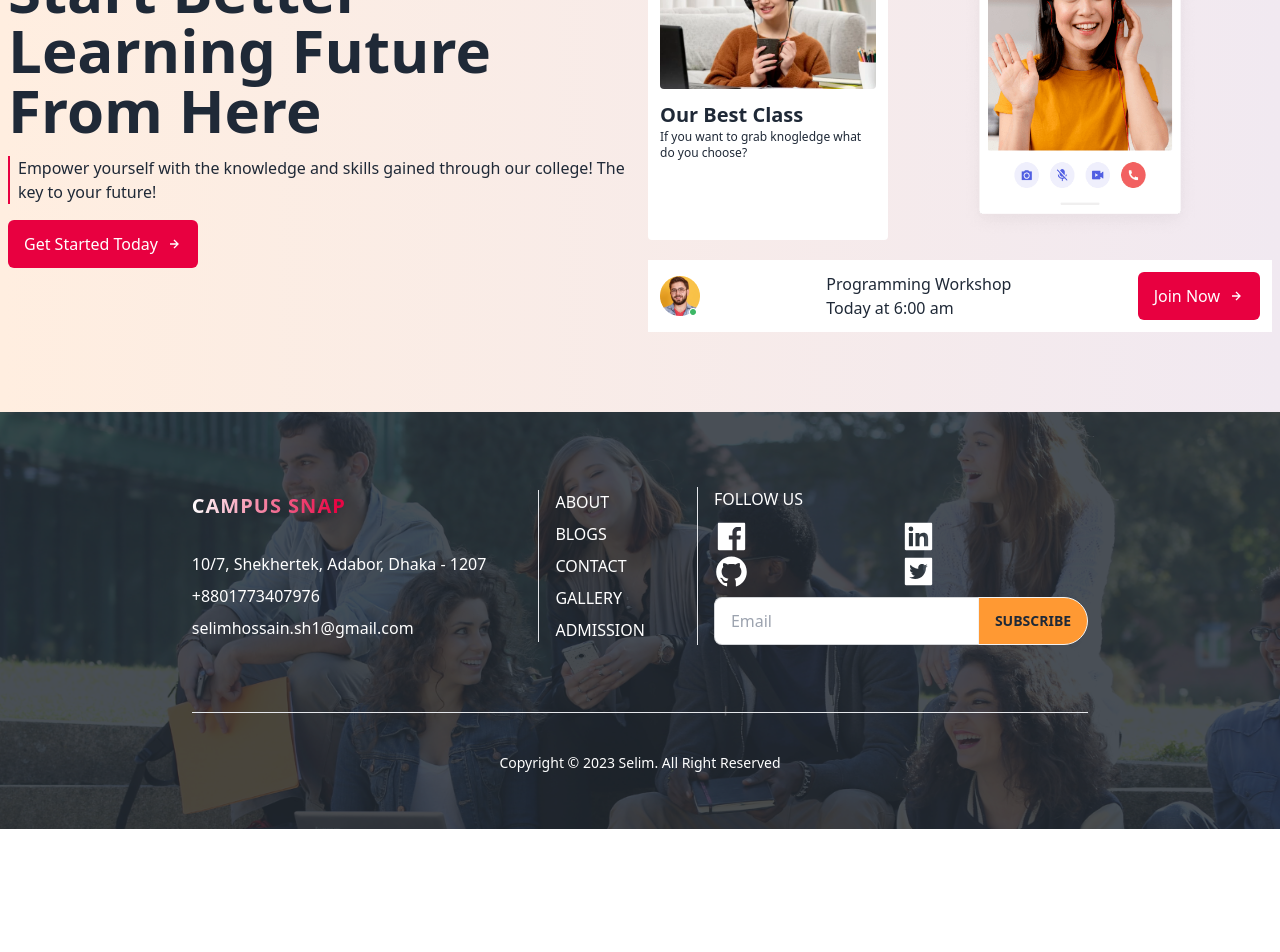
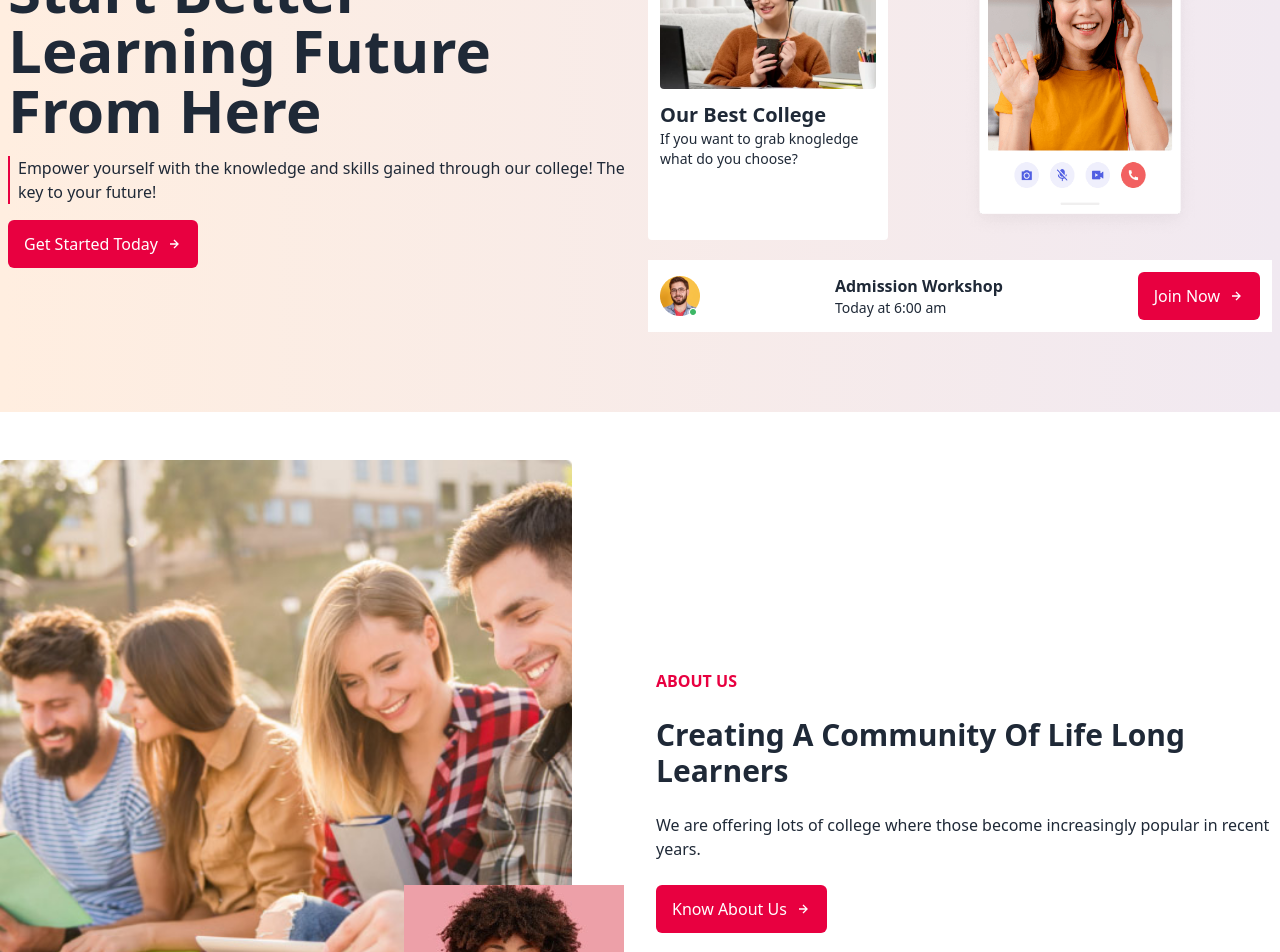
Before and after one commit to selim121/Campus-snap-client, a React (Vite) app: page / in a window 1280 px wide. Shown: the part 160-1112 px from the top of the page. Before the commit the page ends 989 px from the top, so only its background shows below. Built offline with nearby package versions, Linux system fonts and the light colour scheme.

Commit message:
about us added

```diff
--- /dev/null
+++ b/src/pages/AboutUs/AboutUs.jsx
@@ -0,0 +1,26 @@
+import img1 from '../../images/about-us/img1.jpeg'
+import img2 from '../../images/about-us/img2.jpeg'
+import Button from '../Shared/Button/Button';
+
+const AboutUs = () => {
+    return (
+        <div className='py-12 grid grid-cols-1 md:grid-cols-2 items-center md:gap-8'>
+            <div className="">
+                <img className='w-11/12' src={img1} alt="" />
+                <div className="flex justify-end -mt-52">
+                <img src={img2} alt="" />
+                </div>
+            </div>
+            <div className="space-y-6">
+                <h6 className='uppercase text-[#E80040] font-bold'>About Us</h6>
+                <h3 className='text-3xl font-semibold'>Creating A Community Of Life Long Learners</h3>
+                <p className="font-light">
+                    We are offering lots of college where those become increasingly popular in recent years.
+                </p>
+                <Button name={'Know About Us'}/>
+            </div>
+        </div>
+    );
+};
+
+export default AboutUs;
--- a/src/pages/Home/Header/Header.jsx
+++ b/src/pages/Home/Header/Header.jsx
@@ -19,8 +19,8 @@ const Header = () => {
                             <img src={img1} alt="Shoes" className="rounded" />
                         </figure>
                         <div className="px-3 pb-4">
-                            <h2 className="card-title">Our Best Class</h2>
-                            <p className='font-light text-xs'>If you want to grab knogledge what do you choose?</p>
+                            <h2 className="card-title">Our Best College</h2>
+                            <p className='font-light text-sm'>If you want to grab knogledge what do you choose?</p>
                         </div>
                     </div>
                     <img className='h-80 w-60' src={img2} alt="" />
@@ -28,8 +28,8 @@ const Header = () => {
                 <div className="flex flex-row items-center justify-between gap-4 bg-base-100 p-3 mt-5">
                     <img src={p1} alt="" />
                     <div className="">
-                        <h4>Programming Workshop</h4>
-                        <p>Today at 6:00 am</p>
+                        <h4 className='font-bold'>Admission Workshop</h4>
+                        <p className='font-light text-sm'>Today at 6:00 am</p>
                     </div>
                     <Button name={'Join Now'} />
                 </div>
--- a/src/pages/Home/Home/Home.jsx
+++ b/src/pages/Home/Home/Home.jsx
@@ -1,9 +1,11 @@
+import AboutUs from "../../AboutUs/AboutUs";
 import Header from "../Header/Header";
 
 const Home = () => {
     return (
         <div className="max-w-screen-xl mx-auto">
             <Header />
+            <AboutUs />
         </div>
     );
 };
```
Also changed, not shown: src/images/about-us/img1.jpeg (added), src/images/about-us/img2.jpeg (added).
